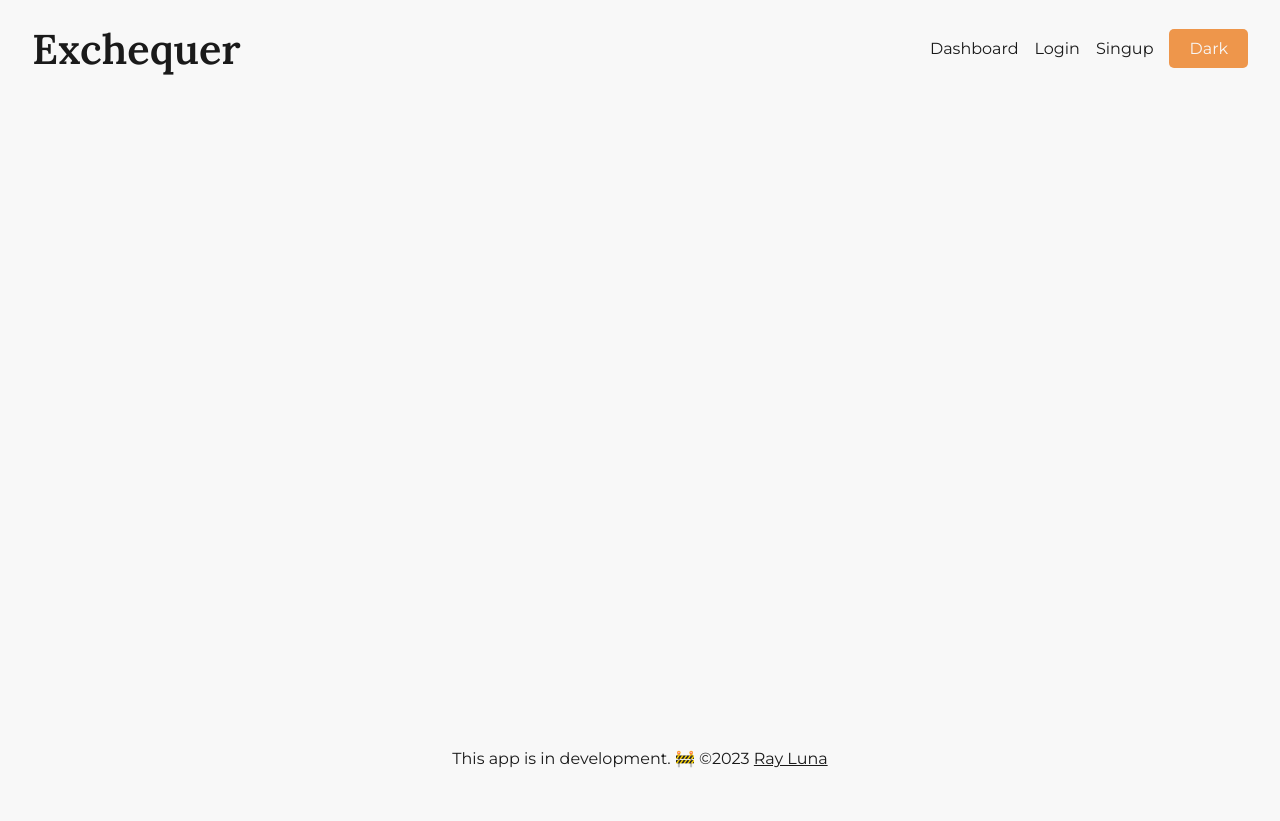
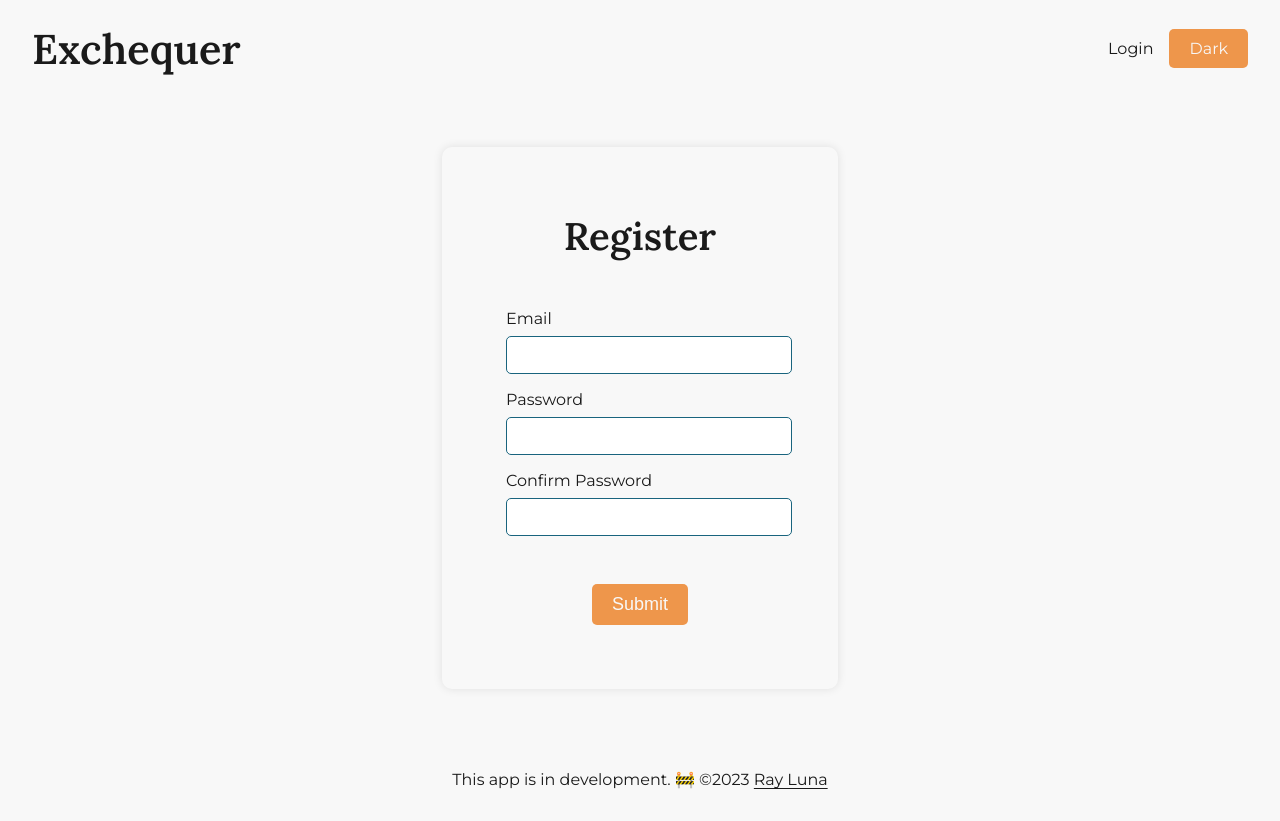
Before and after one commit to leon-luna-ray/exchequer, a Vue app in the folder client/: page /register in a window 1280 px wide. Before the commit the page ends 800 px from the top, so only its background shows below. Built offline with nearby package versions, Linux system fonts and the light colour scheme; no server answers.

Commit message:
add registration functionality

```diff
--- a/client/src/assets/styles/base.css
+++ b/client/src/assets/styles/base.css
@@ -14,6 +14,7 @@ body {
   margin: 0;
   color: var(--ex-black);
   background-color: var(--ex-white);
+  text-underline-offset: 3px;
 }
 .dark body {
   background-color: var(--ex-black);
--- a/client/src/assets/styles/components/FormPanel.css
+++ b/client/src/assets/styles/components/FormPanel.css
@@ -34,6 +34,17 @@
   justify-content: center;
   align-items: center;
 }
+.form-panel:deep(.message) {
+  display: flex;
+  flex-direction: column;
+  text-align: center;
+}
+.form-panel:deep(.message a) {
+  text-decoration: underline;
+}
+.dark .form-panel:deep(.message a) {
+  color: var(--ex-yellow);
+}
 
 @media screen and (max-width: 768px) {
   .form-panel {
@@ -42,4 +53,8 @@
     border-radius: 0;
     box-shadow: none;
   }
+  .dark .form-panel {
+    border: none;
+    box-shadow: none;
+  }
 }
--- a/client/src/assets/styles/components/Header.css
+++ b/client/src/assets/styles/components/Header.css
@@ -1,19 +1,27 @@
 header {
   padding: 1.4rem 0;
 }
-header .inner {
+.inner {
   display: flex;
   justify-content: space-between;
   align-items: center;
 }
-header nav {
+nav {
   display: flex;
   column-gap: 1rem;
   align-items: center;
 }
+a.active {
+  text-decoration: underline;
+}
 .logout:hover {
   cursor: pointer;
 }
+.current-user {
+  opacity: 70%;
+  font-size: 0.875rem;
+}
+
 @media screen and (max-width: 768px) {
   header {
     padding: 1rem 0;
--- a/client/src/components/Header.vue
+++ b/client/src/components/Header.vue
@@ -5,11 +5,10 @@
         <span class="logo">Exchequer</span>
       </router-link>
       <nav>
-        <span v-if="auth.user">{{ auth.user.email }}</span>
-        <router-link to="/dashboard">Dashboard</router-link>
+        <span v-if="auth.user" class="current-user">{{ auth.user.email }}</span>
+        <router-link v-if="auth.user" to="/dashboard" :class="isRoute('/dashboard')">Dashboard</router-link>
         <span class="logout" v-if="auth.user" @click="auth.handleLogout()">Logout</span>
-        <router-link v-else to="/login">Login</router-link>
-        <router-link v-if="!auth.user" to="/signup">Singup</router-link>
+        <router-link v-else to="/login" :class="isRoute('/login')">Login</router-link>
         <div class="btn" @click="ui.toggleDark()">Dark</div>
       </nav>
     </div>
@@ -21,9 +20,15 @@
 </style>
 
 <script setup>
+import { useRoute } from 'vue-router';
 import { useAuthStore } from '@/stores/auth';
 import { useUiStore } from '@/stores/ui';
 
+const route = useRoute();
 const auth = useAuthStore();
 const ui = useUiStore();
+
+const isRoute = (value) => ({
+  'active': route.path === value,
+})
 </script>
--- a/client/src/components/Hero.vue
+++ b/client/src/components/Hero.vue
@@ -1,7 +1,7 @@
 <template>
     <section class="hero">
         <div class="inner container">
-            <h1>The progressive go-the-go travel budgeting app.</h1>
+            <h1>The progressive on-the-go travel budgeting app.</h1>
             <p>A travel expenses app that works online and offline.</p>
             <div class="buttons">
                 <router-link to="/login" class="btn">Login</router-link>
--- a/client/src/pages/LoginPage.vue
+++ b/client/src/pages/LoginPage.vue
@@ -1,6 +1,6 @@
 <template>
     <main id="login" class="page centered-content">
-        <FormPanel @submit.prevent="auth.handleLogin()">
+        <FormPanel @submit.prevent="auth.handleLogin">
             <template v-slot:logo>Login</template>
             <template v-slot:form>
                 <label for="email">Email</label>
@@ -10,6 +10,10 @@
                 <input type="password" id="password" v-model="loginPassword" />
                 <div class="btn-wrap">
                     <button class="btn" type="submit">Login</button>
+                </div>
+                <div class="message">
+                    <span class="small-text">Don't have an account? </span>
+                    <router-link to="/register">Click here to register</router-link>
                 </div>
             </template>
         </FormPanel>
--- a/client/src/pages/SignupPage.vue
+++ b/client/src/pages/SignupPage.vue
@@ -1,16 +1,16 @@
 <template>
     <main id="signup" class="page centered-content">
-        <FormPanel :handle-submit="handleSignup">
-            <template v-slot:logo>Sign Up</template>
+        <FormPanel @submit.prevent="auth.handleSignup">
+            <template v-slot:logo>Register</template>
             <template v-slot:form>
-                <label for="username">Email</label>
-                <input type="text" id="email" v-model="username" />
+                <label for="email">Email</label>
+                <input type="email" id="email" v-model="signupEmail" />
 
                 <label for="password">Password</label>
-                <input type="password" id="password" v-model="password" />
+                <input type="password" id="password" v-model="signupPassword" />
 
                 <label for="password">Confirm Password</label>
-                <input type="password" id="confirm-password" v-model="confirmPassword" />
+                <input type="password" id="confirm-password" v-model="signupConfirmPassword" />
 
                 <div class="btn-wrap">
                     <button class="btn" type="submit">Submit</button>
@@ -21,5 +21,11 @@
 </template>
 
 <script setup>
+import { storeToRefs } from 'pinia';
+import { useAuthStore } from '../stores/auth';
 import FormPanel from '@/components/FormPanel.vue';
+
+const auth = useAuthStore();
+
+const { signupEmail, signupPassword, signupConfirmPassword, } = storeToRefs(auth);
 </script>
--- a/client/src/router/index.js
+++ b/client/src/router/index.js
@@ -12,9 +12,9 @@ const routes = [
     name: 'Login',
   },
   {
-    path: '/signup',
+    path: '/register',
     component: () => import('../pages/SignupPage.vue'),
-    name: 'Signup',
+    name: 'Register',
   },
   {
     path: '/dashboard',
--- a/client/src/stores/auth.js
+++ b/client/src/stores/auth.js
@@ -1,8 +1,8 @@
 import { computed, ref } from 'vue';
 import { useRouter } from 'vue-router';
 import { defineStore } from 'pinia';
+import { jwtDecode } from 'jwt-decode';
 import { useStorage } from '@vueuse/core';
-import { jwtDecode } from 'jwt-decode';
 import axios from 'axios';
 
 export const useAuthStore = defineStore('auth', () => {
@@ -14,6 +14,9 @@ export const useAuthStore = defineStore('auth', () => {
   // State
   const loginEmail = ref('');
   const loginPassword = ref('');
+  const signupEmail = ref('');
+  const signupPassword = ref('');
+  const signupConfirmPassword = ref('');
 
   // Computed
   const user = computed(() => {
@@ -32,6 +35,37 @@ export const useAuthStore = defineStore('auth', () => {
   const resetLoginValues = () => {
     loginEmail.value = '';
     loginPassword.value = '';
+  };
+  const resetSignupValues = (isResetAll) => {
+    if (isResetAll) {
+      signupEmail.value = '';
+    }
+    signupPassword.value = '';
+    signupConfirmPassword.value = '';
+  };
+  const handleSignup = async () => {
+    if (signupPassword.value !== signupConfirmPassword.value) {
+      alert('Passwords do not match');
+      resetSignupValues();
+      return;
+    }
+    try {
+      const response = await axios.post(`${API_BASE_URL}/auth/register`, {
+        email: signupEmail.value,
+        password: signupPassword.value,
+        confirmPassword: signupConfirmPassword.value,
+      });
+
+      if (response?.status === 200) {
+        resetSignupValues(true);
+        alert(response.data.message);
+        router.push('/login');
+      }
+    } catch (error) {
+      // TODO fix alert here, add alert if email already exists to backend
+      resetSignupValues();
+      alert('Signup failed.', error.response.data.error);
+    }
   };
   const handleLogin = async () => {
     try {
@@ -54,45 +88,20 @@ export const useAuthStore = defineStore('auth', () => {
     }
   };
   const handleLogout = () => {
+    // tod need to sigbn out on backend also
     authState.value.token = null;
     router.push('/login');
   };
 
-  // TODO re-add google auth as a signin option
-  // const {
-  //     isGoogleEnabled,
-  //     isSingedIn,
-  //     userProfile,
-  // } = storeToRefs(authStore);
-  // const loginButton = ref(null);
-  // onMounted(() => {
-  // TOdo allow for google or email login
-  // if (!isGoogleEnabled.value || isSingedIn.value) return
-  // try {
-  //     window.google.accounts.id.initialize({
-  //         ux_mode: "popup",
-  //         client_id: import.meta.env.VITE_APP_GOOGLE_CLIENT_ID,
-  //         callback: async (res) => {
-  //             if (res.credential) {
-  //                 authStore.signIn(res);
-  //             }
-  //         },
-  //     });
-  //     window.google.accounts.id.renderButton(loginButton.value, {
-  //         theme: "filled_blue",
-  //         size: "medium",
-  //         type: "standard",
-  //     });
-  // } catch (error) {
-  //     console.log(error);
-  // }
-  // })
-
   return {
     loginEmail,
     loginPassword,
+    signupEmail,
+    signupPassword,
+    signupConfirmPassword,
     user,
     handleLogin,
     handleLogout,
+    handleSignup,
   };
 });
```
Also changed, not shown: client/src/stores/googleAuth.js (+29 -0 lines).
